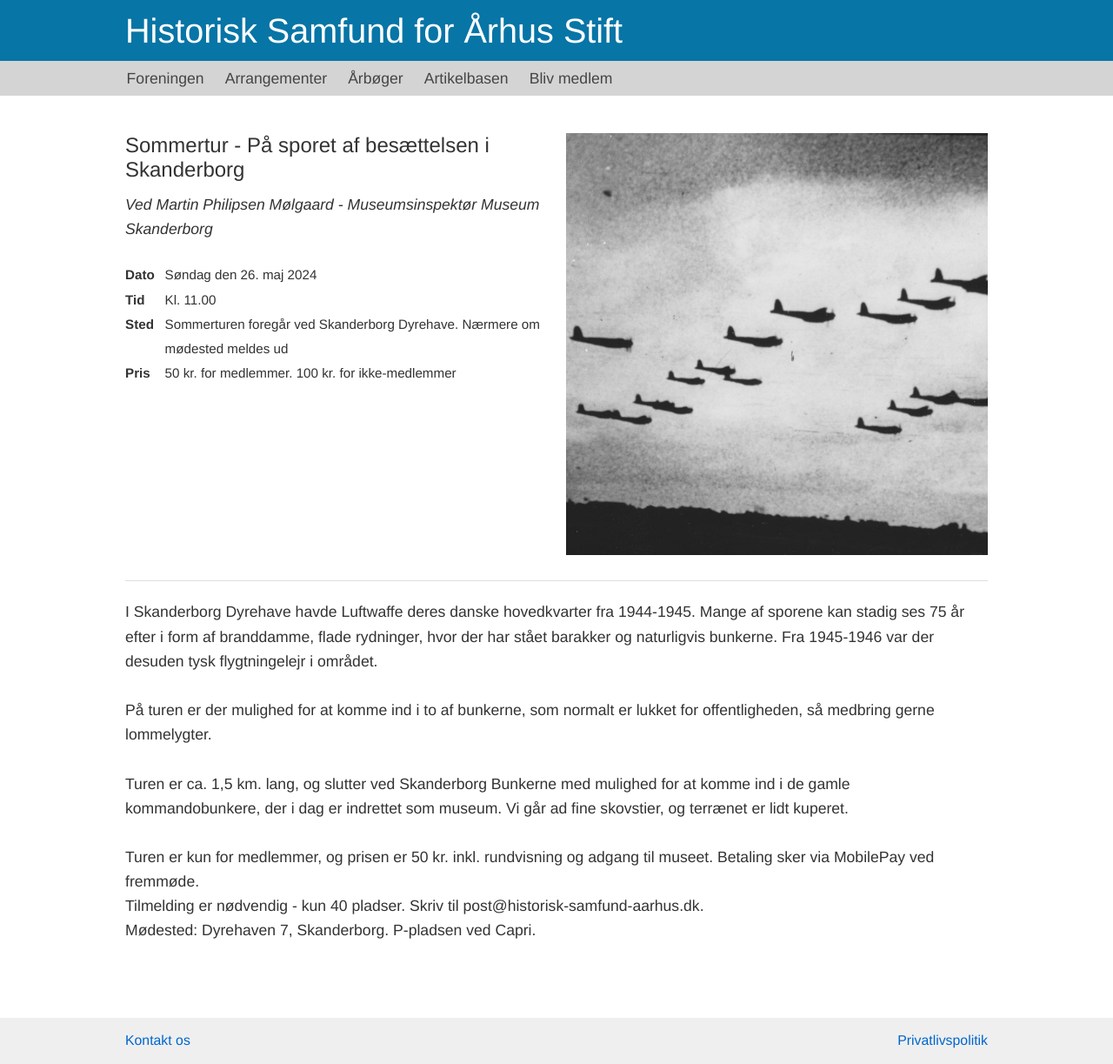
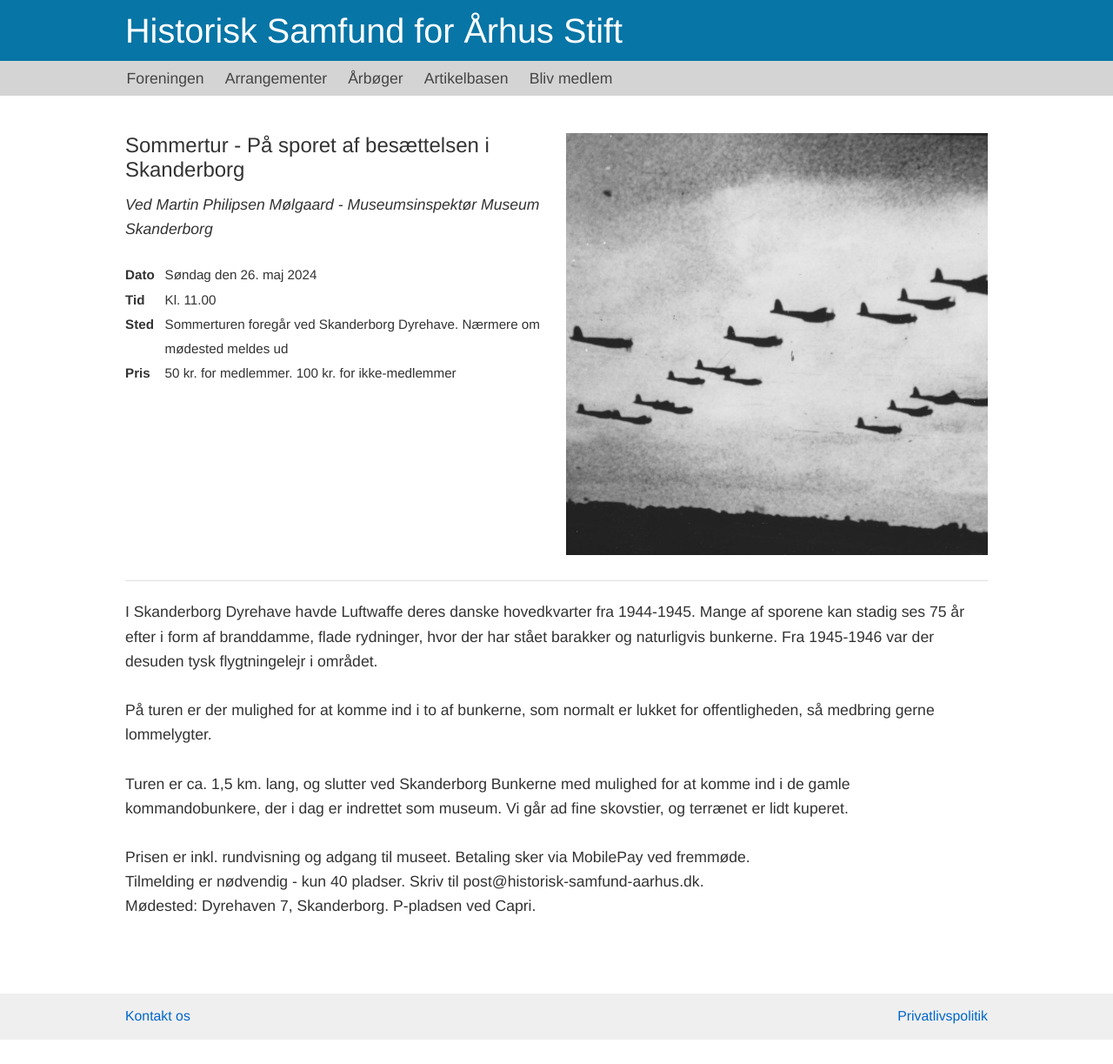
Before and after one commit to guldhorn/historisk-samfund, a Jekyll site: the page built from arrangementer/2024-05-26-sommertur-paa-sporet-af-besaettelsen-i-skanderborg.md, in a window 1280 px wide. Shown: the whole page at 87% size. Built offline with Jekyll 4.4.1, drawn with Linux system fonts in a browser that asks for light colours; after the commit the page ends 1195 px from its top, so only the background shows below that.

Commit message:
Update 2024-05-26-sommertur-paa-sporet-af-besaettelsen-i-skanderborg.md

```diff
--- a/arrangementer/2024-05-26-sommertur-paa-sporet-af-besaettelsen-i-skanderborg.md
+++ b/arrangementer/2024-05-26-sommertur-paa-sporet-af-besaettelsen-i-skanderborg.md
@@ -8,6 +8,6 @@ På turen er der mulighed for at komme ind i to af bunkerne, som normalt er lukk
 
 Turen er ca. 1,5 km. lang, og slutter ved Skanderborg Bunkerne med mulighed for at komme ind i de gamle kommandobunkere, der i dag er indrettet som museum. Vi går ad fine skovstier, og terrænet er lidt kuperet.
 
-Turen er kun for medlemmer, og prisen er 50 kr. inkl. rundvisning og adgang til museet. Betaling sker via MobilePay ved fremmøde.
+Prisen er inkl. rundvisning og adgang til museet. Betaling sker via MobilePay ved fremmøde.
 Tilmelding er nødvendig - kun 40 pladser. Skriv til post@historisk-samfund-aarhus.dk.
 Mødested: Dyrehaven 7, Skanderborg. P-pladsen ved Capri.
```
